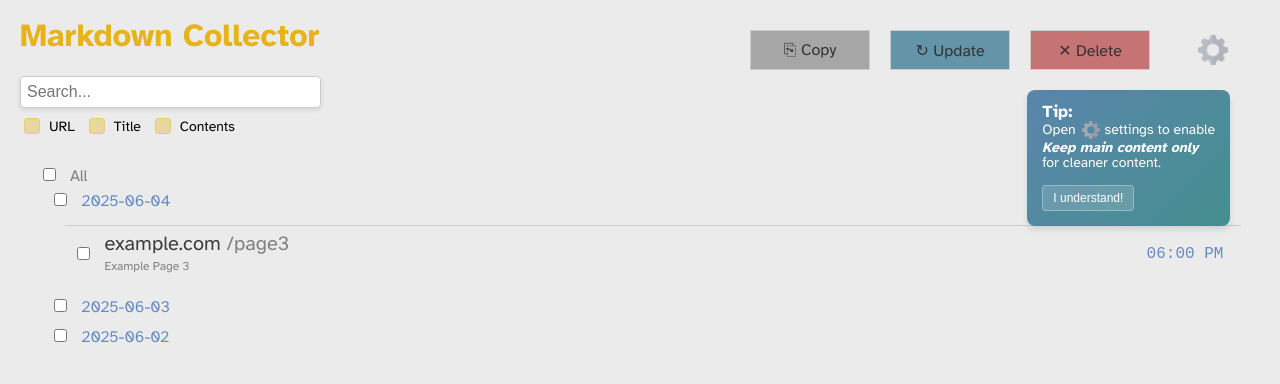
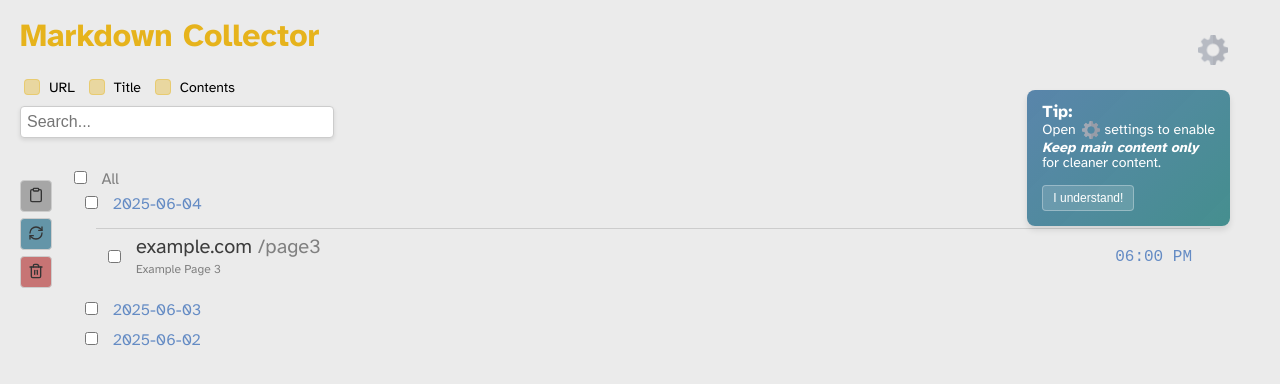
Before and after one commit to SimonB97/markdown-collector, a website with bundled scripts: page markdown.html in a window 1280 px wide. Built offline with nearby package versions, Linux system fonts and the light colour scheme; some packages are replaced by stand-ins of ours.

Commit message:
feat: update layout and styling for improved ux

```diff
--- a/markdown.html
+++ b/markdown.html
@@ -1,28 +1,30 @@
 <!DOCTYPE html>
 <html>
   <head>
-  <meta charset="UTF-8">
+    <meta charset="UTF-8" />
     <title>Collected Markdown</title>
     <style>
       @font-face {
-      font-family: 'Atkinson Hyperlegible';
-      src: url('fonts/Atkinson-Hyperlegible-Regular-102.ttf') format('truetype');
+        font-family: "Atkinson Hyperlegible";
+        src: url("fonts/Atkinson-Hyperlegible-Regular-102.ttf")
+          format("truetype");
         font-weight: normal;
       }
       @font-face {
-      font-family: 'Atkinson Hyperlegible';
-      src: url('fonts/Atkinson-Hyperlegible-Bold-102.ttf') format('truetype');
+        font-family: "Atkinson Hyperlegible";
+        src: url("fonts/Atkinson-Hyperlegible-Bold-102.ttf") format("truetype");
         font-weight: bold;
       }
       body {
-      font-family: 'Atkinson Hyperlegible', Arial, sans-serif;
+        font-family: "Atkinson Hyperlegible", Arial, sans-serif;
         background-color: var(--background-color);
         color: var(--text-color);
         margin: 20px;
       }
       .container {
-      width: 97%;
-      margin: auto;
+        width: calc(100% - 100px);
+        margin-left: 50px;
+        margin-right: 50px;
         padding-top: 20px;
       }
       .box {
@@ -68,7 +70,7 @@
         border: 1px solid var(--border-color);
         border-radius: 3px;
         padding: 10px;
-      font-family: 'Atkinson Hyperlegible', Arial, sans-serif;
+        font-family: "Atkinson Hyperlegible", Arial, sans-serif;
         font-size: 14px;
         line-height: 1.6;
         resize: vertical;
@@ -83,20 +85,15 @@
         color: var(--loading-color);
       }
       .copy-button {
-      margin-top: 20px;
-      right: 410px;
         background-color: var(--copy-button-background);
         color: var(--button-color);
       }
       .update-button {
-      margin-top: 20px;
-      right: 270px;
         background-color: var(--update-button-background);
       }
       .delete-button {
-      margin-top: 20px;
-      right: 130px;
         background-color: var(--delete-button-background);
+        margin-right: 0;
       }
       .settings-button {
         position: fixed;
@@ -118,20 +115,31 @@
         opacity: 1;
       }
       .action-button {
-      position: fixed;
-      top: 10px;
-      padding: 8px 12px;
+        padding: 6px;
         color: var(--button-color);
         border: 1px solid var(--button-border);
         cursor: pointer;
-      font-family: 'Atkinson Hyperlegible', Arial, sans-serif;
-      font-size: 16px;
-      width: 120px;
-      height: 40px;
+        font-family: "Atkinson Hyperlegible", Arial, sans-serif;
+        font-size: 14px;
+        width: 32px;
+        height: 32px;
         text-align: center;
+        border-radius: 4px;
+        position: relative;
+        overflow: visible;
       }
       .action-button:hover {
         filter: brightness(115%);
+      }
+
+      .action-buttons-container {
+        position: fixed;
+        left: 20px;
+        top: 180px;
+        display: flex;
+        flex-direction: column;
+        gap: 6px;
+        z-index: 100;
       }
       .title-text {
         color: var(--entry-title-color);
@@ -214,7 +222,7 @@
         padding: 20px;
         border: 1px solid var(--diff-modal-border);
         border-radius: 4px;
-      box-shadow: 0 2px 10px rgba(0,0,0,0.1);
+        box-shadow: 0 2px 10px rgba(0, 0, 0, 0.1);
         max-width: 90%;
         width: 90%;
         max-height: 80%;
@@ -300,7 +308,9 @@
         padding-top: 0px;
         right: 50px;
         width: max-content; /* Adjust width as needed */
-      max-width: calc(100% - 40px); /* Ensure it doesn't overflow on small screens */
+        max-width: calc(
+          100% - 40px
+        ); /* Ensure it doesn't overflow on small screens */
       }
 
       .understand-button {
@@ -319,7 +329,7 @@
       }
 
       .gear-icon {
-      background-image: url('icons/cogwheel.png');
+        background-image: url("icons/cogwheel.png");
         background-size: contain;
         background-repeat: no-repeat;
         display: inline-block;
@@ -411,9 +421,9 @@
 
       /* P37a6 */
       #search-box {
-      width: 287px;
+        width: 300px;
         padding: 6px;
-      margin-bottom: 7px;
+        margin-bottom: 10px;
         font-size: 16px;
         border: 1px solid var(--border-color);
         border-radius: 4px;
@@ -461,27 +471,100 @@
     </style>
   </head>
   <body>
-  <h1><span style="color: var(--main-title-color);">Markdown Collector</span></h1>
-
-  <input type="text" id="search-box" placeholder="Search...">
+    <h1>
+      <span style="color: var(--main-title-color)">Markdown Collector</span>
+    </h1>
 
     <div class="checkbox-container">
-    <label><input type="checkbox" id="search-url" checked> URL</label>
-    <label><input type="checkbox" id="search-title" checked> Title</label>
-    <label><input type="checkbox" id="search-contents" checked> Contents</label>
+      <label><input type="checkbox" id="search-url" checked /> URL</label>
+      <label><input type="checkbox" id="search-title" checked /> Title</label>
+      <label
+        ><input type="checkbox" id="search-contents" checked /> Contents</label
+      >
     </div>
 
-  <button class="action-button copy-button" id="copy-markdown-page">⎘ Copy</button>
-  <button class="action-button update-button" id="update-markdown-page">↻ Update</button>
-  <button class="action-button delete-button" id="delete-markdown-page">✕ Delete</button>
+    <input type="text" id="search-box" placeholder="Search..." />
+
+    <div class="action-buttons-container">
+      <button
+        class="action-button copy-button"
+        id="copy-markdown-page"
+        title="Copy"
+      >
+        <svg
+          width="16"
+          height="16"
+          viewBox="0 0 24 24"
+          fill="none"
+          stroke="currentColor"
+          stroke-width="2"
+          stroke-linecap="round"
+          stroke-linejoin="round"
+        >
+          <rect width="8" height="4" x="8" y="2" rx="1" ry="1" />
+          <path
+            d="m16 4h2a2 2 0 0 1 2 2v14a2 2 0 0 1-2 2H6a2 2 0 0 1-2-2V6a2 2 0 0 1 2-2h2"
+          />
+        </svg>
+      </button>
+      <button
+        class="action-button update-button"
+        id="update-markdown-page"
+        title="Update"
+      >
+        <svg
+          width="16"
+          height="16"
+          viewBox="0 0 24 24"
+          fill="none"
+          stroke="currentColor"
+          stroke-width="2"
+          stroke-linecap="round"
+          stroke-linejoin="round"
+        >
+          <path d="M3 12a9 9 0 0 1 9-9 9.75 9.75 0 0 1 6.74 2.74L21 8" />
+          <path d="M21 3v5h-5" />
+          <path d="M21 12a9 9 0 0 1-9 9 9.75 9.75 0 0 1-6.74-2.74L3 16" />
+          <path d="M8 16H3v5" />
+        </svg>
+      </button>
+      <button
+        class="action-button delete-button"
+        id="delete-markdown-page"
+        title="Delete"
+      >
+        <svg
+          width="16"
+          height="16"
+          height="20"
+          viewBox="0 0 24 24"
+          fill="none"
+          stroke="currentColor"
+          stroke-width="2"
+          stroke-linecap="round"
+          stroke-linejoin="round"
+        >
+          <path d="M3 6h18" />
+          <path d="M19 6v14c0 1-1 2-2 2H7c-1 0-2-1-2-2V6" />
+          <path d="M8 6V4c0-1 1-2 2-2h4c-1 0 2 1 2 2v2" />
+          <line x1="10" x2="10" y1="11" y2="17" />
+          <line x1="14" x2="14" y1="11" y2="17" />
+        </svg>
+      </button>
+    </div>
     <button class="settings-button" id="open-settings">
-    <img src="icons/cogwheel.png" alt="Settings">
+      <img src="icons/cogwheel.png" alt="Settings" />
     </button>
     <div class="info-box" id="tip-box">
       <p>
-      <span style="font-size: 1.2em;"><strong>Tip:</strong></span><br>Open <span class="gear-icon"></span>settings to enable<br><strong><i>Keep main content only</i></strong><br>for cleaner content.
+        <span style="font-size: 1.2em"><strong>Tip:</strong></span
+        ><br />Open <span class="gear-icon"></span>settings to enable<br /><strong
+          ><i>Keep main content only</i></strong
+        ><br />for cleaner content.
       </p>
-    <button class="understand-button" id="understand-button">I understand!</button>
+      <button class="understand-button" id="understand-button">
+        I understand!
+      </button>
     </div>
 
     <div class="container" id="markdown-container">
```
Lines whose indentation alone changed are shown as unchanged.
